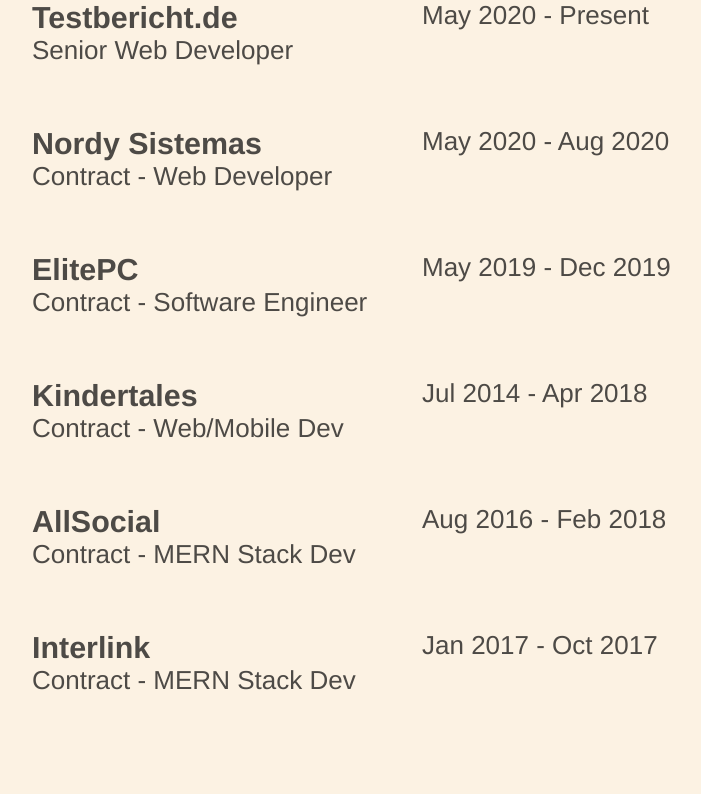
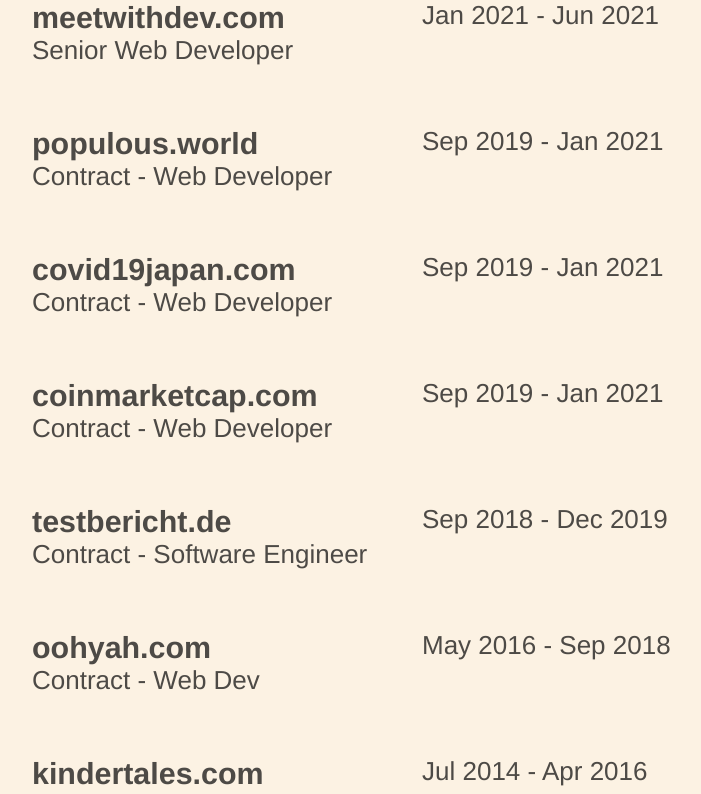
Before and after one commit to pureworldnew/personal-react-web, a React (Create React App) app: page / in a window 1280 px wide. Shown: the part 2560-3354 px from the top of the page, without its empty margins (238-939 px from the left). Built offline with nearby package versions, Linux system fonts and the light colour scheme.

Commit message:
experience update

```diff
--- a/src/components/experience.js
+++ b/src/components/experience.js
@@ -22,34 +22,39 @@
           <h2>&#187; Experience</h2>
         </div>
         <Job
-          co="Testbericht.de"
+          co="meetwithdev.com"
           title="Senior Web Developer"
-          date="May 2020 - Present"
+          date="Jan 2021 - Jun 2021"
         />
         <Job
-          co="Nordy Sistemas"
+          co="populous.world"
           title="Contract - Web Developer"
-          date="May 2020 - Aug 2020"
+          date="Sep 2019 - Jan 2021"
         />
         <Job
-          co="ElitePC"
-          title="Contract - Software Engineer"
-          date="May 2019 - Dec 2019"
+          co="covid19japan.com"
+          title="Contract - Web Developer"
+          date="Sep 2019 - Jan 2021"
         />
         <Job
-          co="Kindertales"
-          title="Contract - Web/Mobile Dev"
-          date="Jul 2014 - Apr 2018"
+          co="coinmarketcap.com"
+          title="Contract - Web Developer"
+          date="Sep 2019 - Jan 2021"
         />
         <Job
-          co="AllSocial"
-          title="Contract - MERN Stack Dev"
-          date="Aug 2016 - Feb 2018"
+          co="testbericht.de"
+          title="Contract - Software Engineer"
+          date="Sep 2018 - Dec 2019"
         />
         <Job
-          co="Interlink"
-          title="Contract - MERN Stack Dev"
-          date="Jan 2017 - Oct 2017"
+          co="oohyah.com"
+          title="Contract - Web Dev"
+          date="May 2016 - Sep 2018"
+        />
+        <Job
+          co="kindertales.com"
+          title="Contract - PHP Developer"
+          date="Jul 2014 - Apr 2016"
         />
       </div>
     );
--- a/src/components/skills.js
+++ b/src/components/skills.js
@@ -30,9 +30,6 @@
             <SkillPoint point="HTML" />
             <SkillPoint point="CSS" />
             <SkillPoint point="PHP" />
-            <SkillPoint point="Java" />
-            <SkillPoint point="SQL" />
-            <SkillPoint point="C#" />
           </div>
           <div id="skill-section">
             <Skill title="Frameworks" />
@@ -41,8 +38,6 @@
             <SkillPoint point="Vue" />
             <SkillPoint point="Angular" />
             <SkillPoint point="Laravel" />
-            <SkillPoint point="Symfony" />
-            <SkillPoint point="Yii" />
             <SkillPoint point="Django" />
           </div>
           <div id="skill-section">
```
